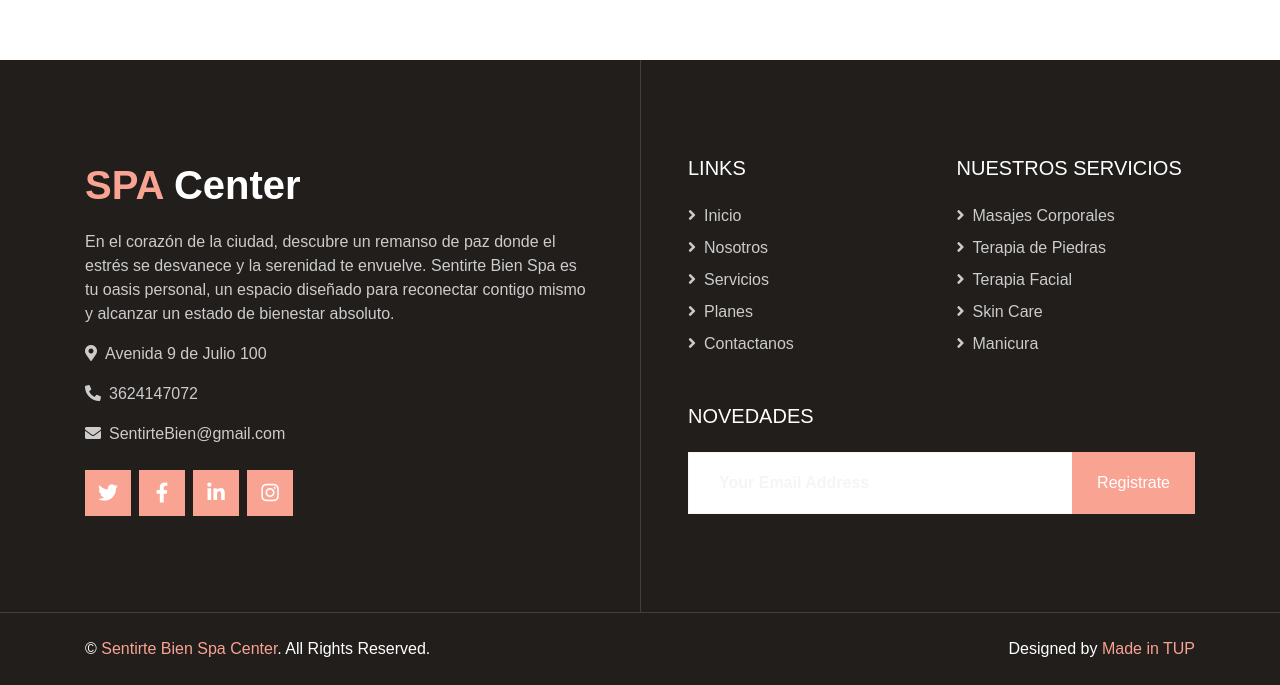
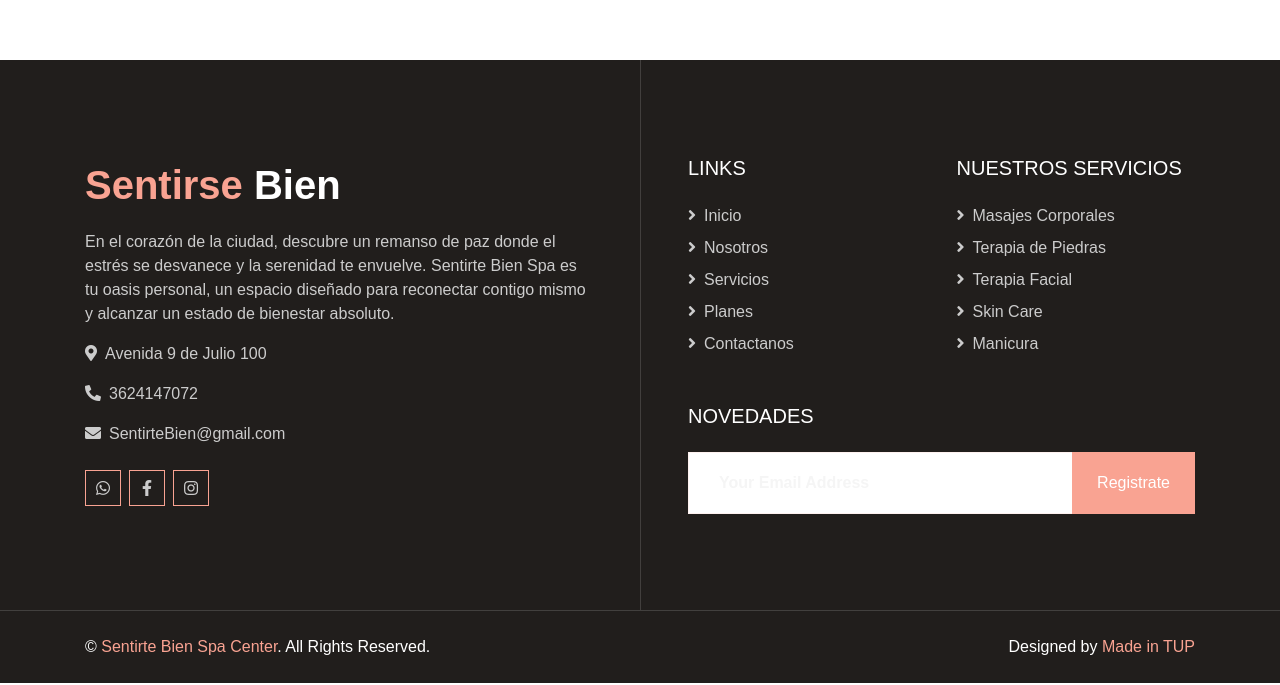
Before and after one commit to Manevy22/SentirseBien, a website with bundled scripts: page SentirseBien/opening.html in a window 1280 px wide. Shown: the part 1509-2194 px from the top of the page. Built offline with nearby package versions, Linux system fonts and the light colour scheme; a web font is replaced by a local one.

Commit message:
Update opening.html

```diff
--- a/SentirseBien/opening.html
+++ b/SentirseBien/opening.html
@@ -141,17 +141,16 @@
             <div class="row">
                 <div class="col-lg-6 pr-lg-5 mb-5">
                     <a href="index.html" class="navbar-brand">
-                        <h1 class="mb-3 text-white"><span class="text-primary">SPA</span> Center</h1>
+                        <h1 class="mb-3 text-white"><span class="text-primary">Sentirse</span> Bien</h1>
                     </a>
                     <p>En el corazón de la ciudad, descubre un remanso de paz donde el estrés se desvanece y la serenidad te envuelve.  Sentirte Bien Spa es tu oasis personal, un espacio diseñado para reconectar contigo mismo y alcanzar un estado de bienestar absoluto.</p>
                     <p><i class="fa fa-map-marker-alt mr-2"></i>Avenida 9 de Julio 100</p>
                     <p><i class="fa fa-phone-alt mr-2"></i>3624147072</p>
                     <p><i class="fa fa-envelope mr-2"></i>SentirteBien@gmail.com</p>
                     <div class="d-flex justify-content-start mt-4">
-                        <a class="btn btn-lg btn-primary btn-lg-square mr-2" href="#"><i class="fab fa-twitter"></i></a>
-                        <a class="btn btn-lg btn-primary btn-lg-square mr-2" href="#"><i class="fab fa-facebook-f"></i></a>
-                        <a class="btn btn-lg btn-primary btn-lg-square mr-2" href="#"><i class="fab fa-linkedin-in"></i></a>
-                        <a class="btn btn-lg btn-primary btn-lg-square" href="#"><i class="fab fa-instagram"></i></a>
+                        <a class="btn btn-outline-primary btn-square mr-2" href="https://www.whatsapp.com" target="_blank"><i class="fab fa-whatsapp"></i></a>
+                                <a class="btn btn-outline-primary btn-square mr-2" href="https://www.facebook.com" target="_blank"><i class="fab fa-facebook-f"></i></a>
+                                <a class="btn btn-outline-primary btn-square" href="https://www.instagram.com" target="_blank"><i class="fab fa-instagram"></i></a>
                     </div>
                 </div>
                 <div class="col-lg-6 pl-lg-5">
```
